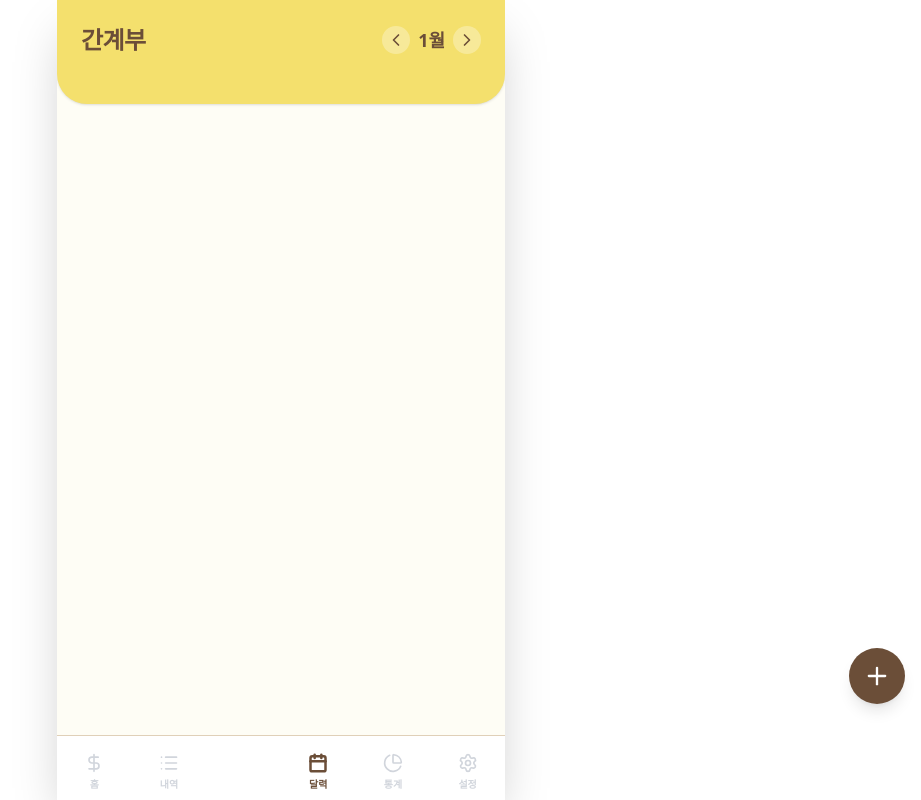
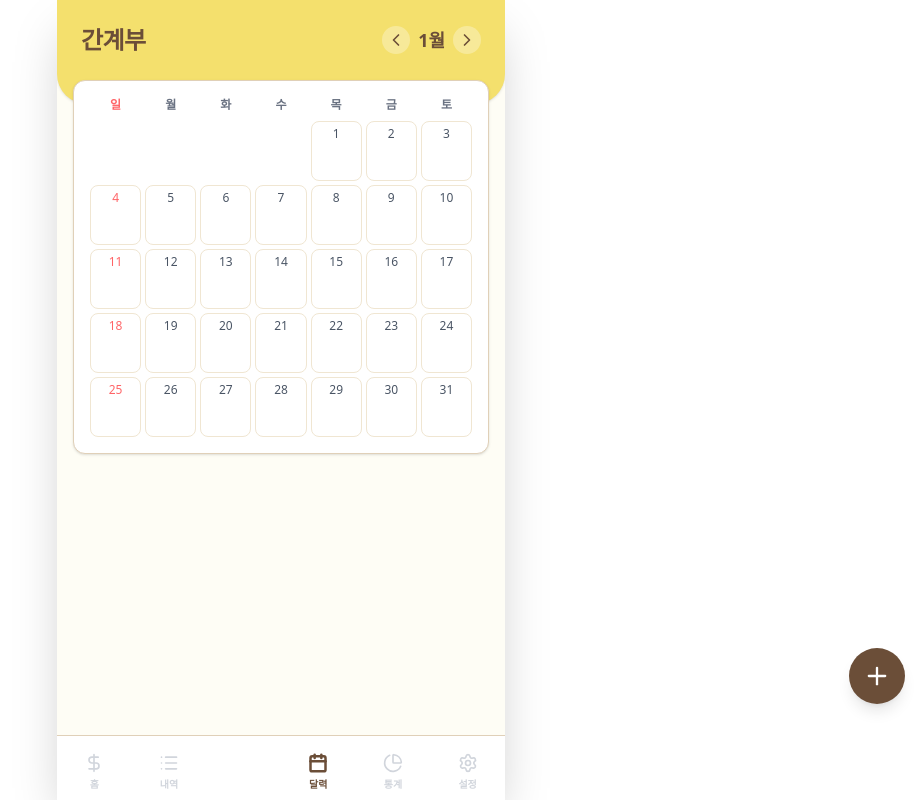
Before and after one commit to bomdong628/gan-gyebu, a React (Vite) app: page / in a window 1280 px wide. Both pictures are taken after a click on the button "달력". Shown: the whole page, without its empty margins (359-1280 px from the left). Built offline with nearby package versions, Linux system fonts and the light colour scheme.

Commit message:
feat: Calendar 컴포넌트 추가

```diff
--- a/src/App.jsx
+++ b/src/App.jsx
@@ -6,6 +6,7 @@ import Footer from './components/Footer';
 import AddBtn from './components/AddBtn';
 import InputModal from './components/InputModal';
 import List from './components/List';
+import Calendar from './components/Calendar';
 
 function App() {
   const [transactions, setTransactions] = useState([]);
@@ -107,6 +108,9 @@ function App() {
             onEditItemInfo={onEditItemInfo}
           />
         )}
+        {activeTab === MENU.CALENDER && (
+          <Calendar currentMonth={currentMonth} filteredTransactions={filteredTransactions} />
+        )}
       </main>
       {activeTab !== '' && <AddBtn setIsFormOpen={setIsFormOpen} />}
       {isFormOpen && (
--- /dev/null
+++ b/src/components/Calendar.jsx
@@ -0,0 +1,59 @@
+import { COLORS } from '../constants';
+
+function Calendar({ currentMonth, filteredTransactions }) {
+  const getDaysInMonth = (year, month) => new Date(year, month + 1, 0).getDate();
+  const firstDay = new Date(currentMonth.getFullYear(), currentMonth.getMonth(), 1).getDay();
+  const daysInMonth = getDaysInMonth(currentMonth.getFullYear(), currentMonth.getMonth());
+
+  const dailyTotals = {};
+  filteredTransactions.forEach((t) => {
+    const d = parseInt(t.date.split('-')[2]);
+    dailyTotals[d] = (dailyTotals[d] || 0) + t.amount;
+  });
+
+  const days = [];
+  for (let i = 0; i < firstDay; i++) days.push(null);
+  for (let i = 1; i <= daysInMonth; i++) days.push(i);
+
+  return (
+    <div className={`${COLORS.white} p-4 rounded-xl border ${COLORS.border} shadow-sm`}>
+      <div className='grid grid-cols-7 gap-1 text-center mb-2'>
+        {['일', '월', '화', '수', '목', '금', '토'].map((d, i) => (
+          <div
+            key={d}
+            className={`text-xs font-bold ${i === 0 ? 'text-red-400' : 'text-gray-500'}`}
+          >
+            {d}
+          </div>
+        ))}
+      </div>
+      <div className='grid grid-cols-7 gap-1'>
+        {days.map((day, idx) => (
+          <div
+            key={idx}
+            className={`min-h-[60px] p-1 border rounded-lg ${
+              day ? 'border-[#F0E6D2]' : 'border-transparent'
+            } flex flex-col items-center justify-start`}
+          >
+            {day && (
+              <>
+                <span className={`text-xs ${idx % 7 === 0 ? 'text-red-400' : 'text-gray-600'}`}>
+                  {day}
+                </span>
+                {dailyTotals[day] > 0 && (
+                  <span className='text-[9px] font-bold text-[#6B4E38] mt-1 bg-[#F4E06D] px-1 rounded-sm w-full truncate text-center'>
+                    {dailyTotals[day] >= 10000
+                      ? Math.round(dailyTotals[day] / 10000) + '만'
+                      : dailyTotals[day].toLocaleString()}
+                  </span>
+                )}
+              </>
+            )}
+          </div>
+        ))}
+      </div>
+    </div>
+  );
+}
+
+export default Calendar;
```
